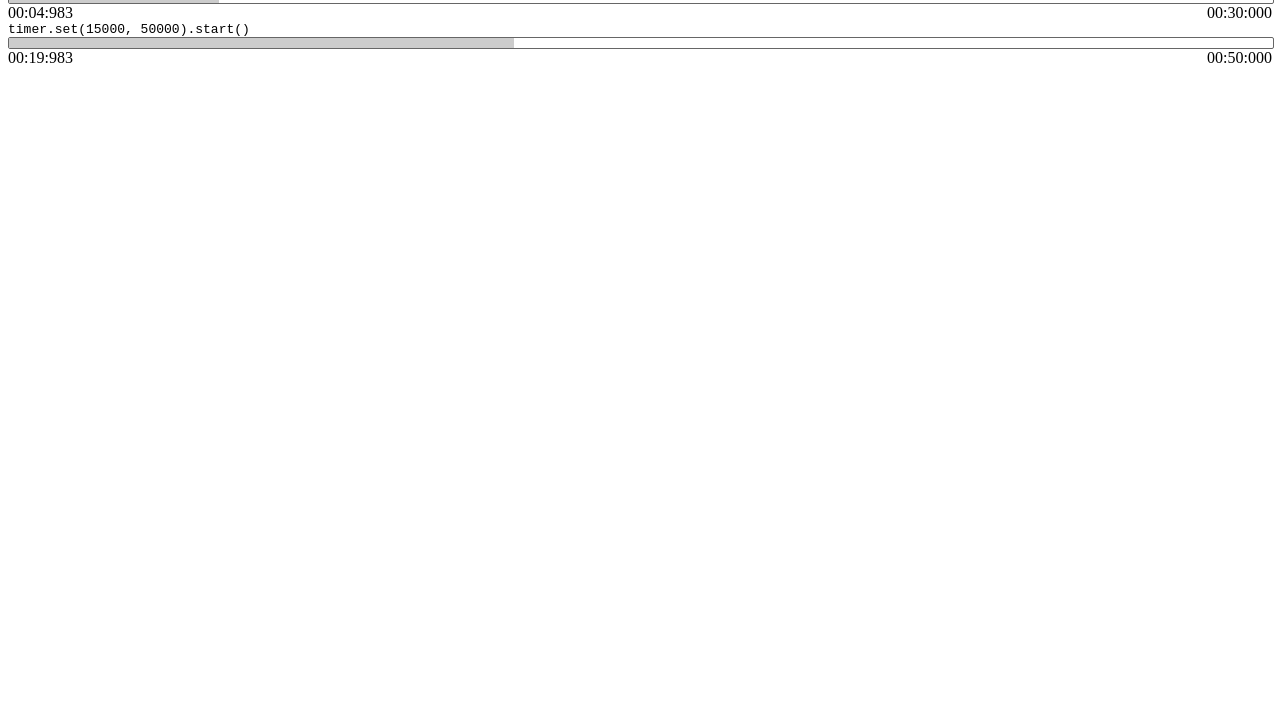
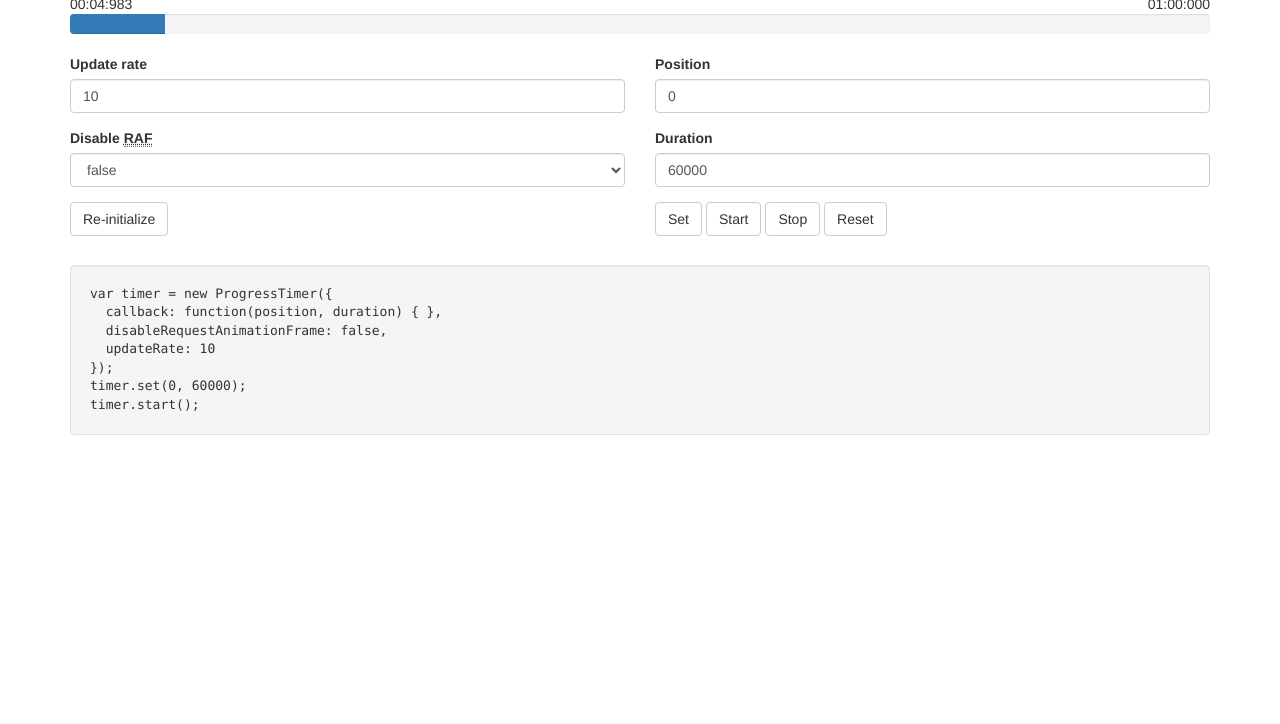
Before and after one commit to adamcik/media-progress-timer, a website: page demo.html in a window 1280 px wide. Shown: the part 76-800 px from the top of the page. Drawn offline with nearby package versions, Linux system fonts and the light colour scheme.

Commit message:
Major rewrite demo to be interactive.
Also adds bootstrap for some styling.

```diff
--- a/demo.html
+++ b/demo.html
@@ -2,50 +2,164 @@
   <head>
     <meta http-equiv="content-type" content="text/html; charset=UTF-8">
     <title>Progress timer demo</title>
-    <script type="text/javascript" src="timer.js"></script>
+    <link href="//maxcdn.bootstrapcdn.com/bootstrap/3.3.4/css/bootstrap.min.css" rel="stylesheet">
     <style type="text/css">
-      .progress {
-        height: 10px;
-        width: 100%;
-        border: 1px solid #666;
-        border-radius: 2px;
+      #duration {
+        float: right;
       }
-      .progress div {
-          height: 10px;
-          background: #CCC;
+      #log {
+        max-height: 30em;
       }
-      .duration {
-          float: right;
+      .progress .progress-bar {
+        -webkit-transition: none;
+        -moz-transition: none;
+        -ms-transition: none;
+        -o-transition: none;
+        transition: none;
       }
     </style>
+  </head>
+  <body>
+    <div class="container">
+      <h1>Media progress timer</h1>
+      <div>
+        <span id="duration" class="pull-right">00:00:000</span>
+        <span id="position">00:00:000</span>
+        <div class="progress">
+          <div id="progress" class="progress-bar"></div>
+        </div>
+      </div>
+      <form id="controls">
+        <div class="row">
+          <div class="col-md-6">
+            <div class="form-group">
+              <label>Update rate</label>
+              <input name="updateRate" value="10" class="form-control" />
+            </div>
+            <div class="form-group">
+              <label>
+                Disable <abbr title="requestAnimationFrame">RAF</abbr>
+              </label>
+              <select class="form-control" name="disableRAF">
+                <option value="false">false</option>
+                <option value="true">true</option>
+              </select>
+            </div>
+            <div class="form-group">
+              <div>
+                <button name="action" value="initialize" class="btn btn-default">
+                  Re-initialize
+                </button>
+              </div>
+            </div>
+          </div>
+          <div class="col-md-6">
+            <div class="form-group">
+              <label>Position</label>
+              <input name="position" value="0" class="form-control" />
+            </div>
+            <div class="form-group">
+              <label>Duration</label>
+              <input name="duration" value="60000" class="form-control" />
+            </div>
+            <div class="form-group">
+              <button name="action" value="set"   class="btn btn-default">Set</button>
+              <button name="action" value="start" class="btn btn-default">Start</button>
+              <button name="action" value="stop"  class="btn btn-default">Stop</button>
+              <button name="action" value="reset" class="btn btn-default">Reset</button>
+            </div>
+          </div>
+        </div>
+      </form>
+      <pre id="log" class="well"></pre>
+    </div>
+    <script type="text/javascript" src="timer.js"></script>
     <script type="text/javascript">
-      var timers = [];
-      window.onload = function() {
-        var examples = document.querySelectorAll('.example');
-        for (var i=0; i < examples.length; i++) {
-          (function(example) {
-            var inner = example.querySelector('.progress div');
-            var pos = example.querySelector('.position');
-            var dur = example.querySelector('.duration');
+      var timer;
+      var logger = createLogger(document.getElementById('log'));
+      var form = document.getElementById('controls');
+      var progressElement = document.getElementById('progress');
+      var positionElement = document.getElementById('position');
+      var durationElement = document.getElementById('duration');
 
-            var timer = new ProgressTimer({
-                callback: function(position, duration) {
-                  pos.textContent = format(position);
-                  dur.textContent = format(duration || 0);
-                  if (duration > 0) {
-                      inner.style.width = ((position/duration)*100) + '%';
-                  } else {
-                      inner.style.width = null;
-                  }
-                },
-                updateRate: 10
-            });
-            timer.set(parseInt(example.dataset.position) || null,
-                      parseInt(example.dataset.duration) || null).start();
-            timers.push(timer);
-          }(examples[i]));
+      function callback(position, duration) {
+        positionElement.textContent = format(position);
+        durationElement.textContent = format(duration || 0);
+        if (duration > 0) {
+            progressElement.style.width = ((position/duration)*100) + '%';
+        } else {
+            progressElement.style.width = null;
         }
-      };
+      }
+
+      form.addEventListener('click', function(event) {
+        if (event.preventDefault) {
+          event.preventDefault();
+        }
+        if (event.target.name == 'action') {
+          var inputs = this.elements;
+          switch (event.target.value) {
+            case 'start':
+              logger.call(timer, 'start');
+              break;
+            case 'stop':
+              logger.call(timer, 'stop');
+              break;
+            case 'set':
+              var position = toInt(inputs['position'].value);
+              var duration = toInt(inputs['duration'].value);
+              logger.call(timer, 'set', duration === null ?
+                          [position] : [position, duration]);
+              break;
+            case 'reset':
+              logger.call(timer, 'reset');
+              break;
+            case 'initialize':
+              if (timer) {
+                logger.reset();
+                timer.reset();
+              }
+              var updateRate = toInt(inputs['updateRate'].value);
+              var disableRAF = inputs['disableRAF'].value === 'true';
+              logger.log('var timer = new ProgressTimer({\n' +
+                         '  callback: function(position, duration) { },\n' +
+                         '  disableRequestAnimationFrame: ' + disableRAF + ',\n' +
+                         '  updateRate: ' + updateRate + '\n' +
+                         '});');
+              timer = new ProgressTimer({
+                callback: callback, updateRate: updateRate,
+                disableRequestAnimationFrame: disableRAF
+              });
+              break;
+          }
+        }
+        return false;
+      });
+
+      form.querySelector('button[value=initialize]').click();
+      form.querySelector('button[value=set]').click();
+      form.querySelector('button[value=start]').click();
+
+      function createLogger(element) {
+        return {
+          call: function(timer, name, args) {
+            args = typeof args === 'undefined' ? [] : args;
+            this.log('timer.' + name + '(' + args.join(', ') + ');');
+            timer[name].apply(timer, args);
+          },
+          log: function(text) {
+            element.textContent += text + '\n';
+            element.scrollTop = element.scrollHeight;
+          },
+          reset: function() {
+            element.textContent = ''
+          }
+        };
+      }
+
+      function toInt(value) {
+        return value.match(/^\w*\d+\w*$/) ? parseInt(value) : null;
+      }
 
       function format(milliseconds) {
         if (milliseconds === Infinity) {
@@ -66,25 +180,5 @@
         return minutes + ':' + seconds + ':' + milliseconds;
       }
     </script>
-  </head>
-  <body>
-    <code>timer.set(0, null).start()</code>
-    <div class="example" data-position="0">
-      <div class="progress"><div></div></div>
-      <span class="duration">00:00:000</span>
-      <span class="position">00:00:000</span>
-    </div>
-    <code>timer.set(0, 30000).start()</code>
-    <div class="example" data-position="0" data-duration="30000">
-      <div class="progress"><div></div></div>
-      <span class="duration">00:00:000</span>
-      <span class="position">00:00:000</span>
-    </div>
-    <code>timer.set(15000, 50000).start()</code>
-    <div class="example" data-position="15000" data-duration="50000">
-      <div class="progress"><div></div></div>
-      <span class="duration">00:00:000</span>
-      <span class="position">00:00:000</span>
-    </div>
   </body>
 </html>
```
